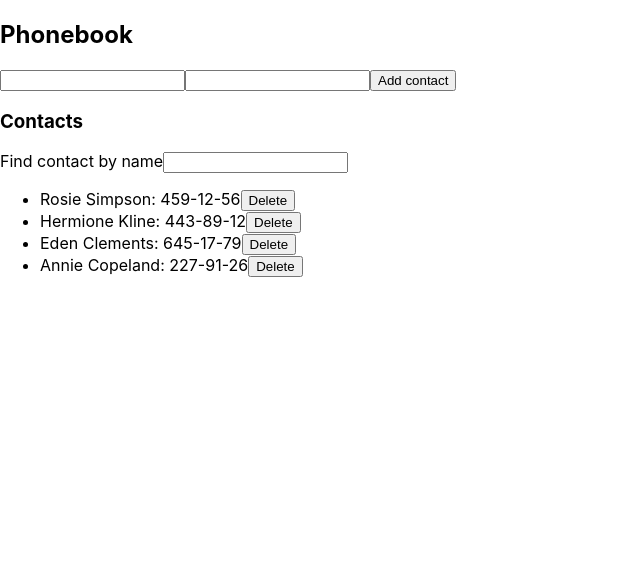
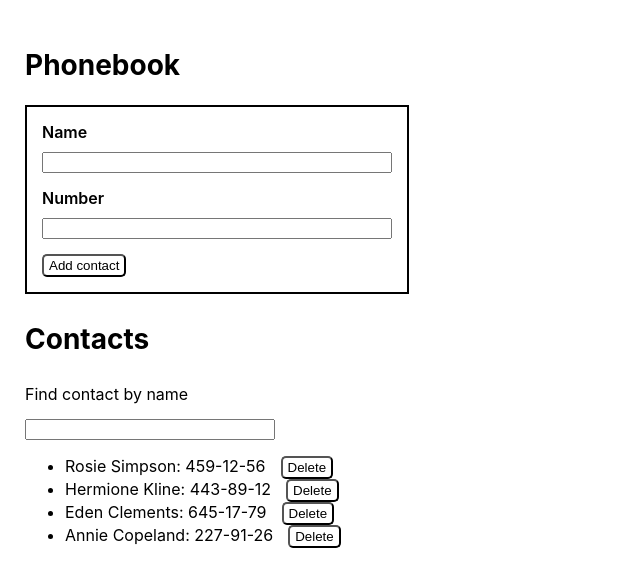
Before and after one commit to mikasaurus/goit-react-hw-02-phonebook, a React (Create React App) app: page / in a window 1280 px wide. Shown: the top 586 px of the page, without its empty margins (0-640 px from the left). Built offline with nearby package versions, Linux system fonts and the light colour scheme.

Commit message:
css added

```diff
--- a/src/components/App.jsx
+++ b/src/components/App.jsx
@@ -3,6 +3,7 @@ import { nanoid } from 'nanoid';
 import { ContactForm } from './ContactForm/ContactForm';
 import { ContactList } from './ContactList/ContactList';
 import { FilterContact } from './FilterContact/FilterContact';
+import css from './App.module.css';
 
 export class App extends Component {
   state = {
@@ -58,9 +59,9 @@ export class App extends Component {
   render() {
     return (
       <div>
-        <h2>Phonebook</h2>
+        <h2 className={css.header}>Phonebook</h2>
         <ContactForm onSubmit={this.addContact} />
-        <h3>Contacts</h3>
+        <h3 className={css.header}>Contacts</h3>
         <FilterContact inputChange={this.filterChange} />
         <ContactList
           contacts={this.showContact()}
--- /dev/null
+++ b/src/components/App.module.css
@@ -0,0 +1,4 @@
+.header {
+  font-weight: 700;
+  font-size: 28px;
+}
--- a/src/components/ContactForm/ContactForm.jsx
+++ b/src/components/ContactForm/ContactForm.jsx
@@ -1,5 +1,6 @@
 import PropTypes from 'prop-types';
 import { Component } from 'react';
+import css from './ContactForm.module.css';
 
 export class ContactForm extends Component {
   state = {
@@ -22,8 +23,10 @@ export class ContactForm extends Component {
   render() {
     const { name, number } = this.state;
     return (
-      <div>
+      <div className={css.conctactForm}>
         <form onSubmit={this.handleSubmit}>
+          <label className={css.label}>
+            Name
             <input
               type="text"
               name="name"
@@ -32,6 +35,9 @@ export class ContactForm extends Component {
               required
               onChange={this.handleChange}
             />
+          </label>
+          <label className={css.label}>
+            Number
             <input
               type="tel"
               name="number"
@@ -40,7 +46,10 @@ export class ContactForm extends Component {
               required
               onChange={this.handleChange}
             />
-          <button type="submit">Add contact</button>
+          </label>
+          <button type="submit" className={css.button}>
+            Add contact
+          </button>
         </form>
       </div>
     );
--- /dev/null
+++ b/src/components/ContactForm/ContactForm.module.css
@@ -0,0 +1,19 @@
+.conctactForm {
+  border: solid black 2px;
+  padding: 15px 15px;
+  max-width: 350px;
+}
+
+.label {
+  font-weight: 600;
+  display: flex;
+  flex-direction: column;
+  gap: 10px;
+  padding-bottom: 15px;
+}
+
+.button {
+  background-color: white;
+  padding: 2px 5px;
+  border-radius: 5px;
+}
--- a/src/components/ContactList/ContactList.jsx
+++ b/src/components/ContactList/ContactList.jsx
@@ -1,11 +1,17 @@
 import PropTypes from 'prop-types';
+import css from './ContactList.module.css';
 
 export const ContactList = ({ contacts, deleteContact }) => (
   <ul>
     {contacts.map(contact => (
       <li key={contact.id}>
         {contact.name}: {contact.number}
-        <button onClick={() => deleteContact(contact.id)}>Delete</button>
+        <button
+          onClick={() => deleteContact(contact.id)}
+          className={css.button}
+        >
+          Delete
+        </button>
       </li>
     ))}
   </ul>
--- /dev/null
+++ b/src/components/ContactList/ContactList.module.css
@@ -0,0 +1,6 @@
+.button {
+  background-color: white;
+  padding: 2px 5px;
+  border-radius: 5px;
+  margin-left: 15px;
+}
--- a/src/components/FilterContact/FilterContact.jsx
+++ b/src/components/FilterContact/FilterContact.jsx
@@ -1,10 +1,17 @@
 import { PropTypes } from 'prop-types';
+import css from './FilterContact.module.css';
 
 export const FilterContact = ({ filter, inputChange }) => {
   return (
-    <label>
+    <label className={css.label}>
       Find contact by name
-      <input type="text" name="filter" value={filter} onChange={inputChange} />
+      <input
+        className={css.input}
+        type="text"
+        name="filter"
+        value={filter}
+        onChange={inputChange}
+      />
     </label>
   );
 };
--- /dev/null
+++ b/src/components/FilterContact/FilterContact.module.css
@@ -0,0 +1,6 @@
+.label {
+  display: flex;
+  flex-direction: column;
+  gap: 15px;
+  max-width: 250px;
+}
--- a/src/index.css
+++ b/src/index.css
@@ -2,6 +2,7 @@
 
 body {
   margin: 0;
+  padding: 25px;
   font-family: -apple-system, BlinkMacSystemFont, 'Segoe UI', 'Roboto', 'Oxygen',
     'Ubuntu', 'Cantarell', 'Fira Sans', 'Droid Sans', 'Helvetica Neue',
     sans-serif;
```
Lines whose indentation alone changed are shown as unchanged.
